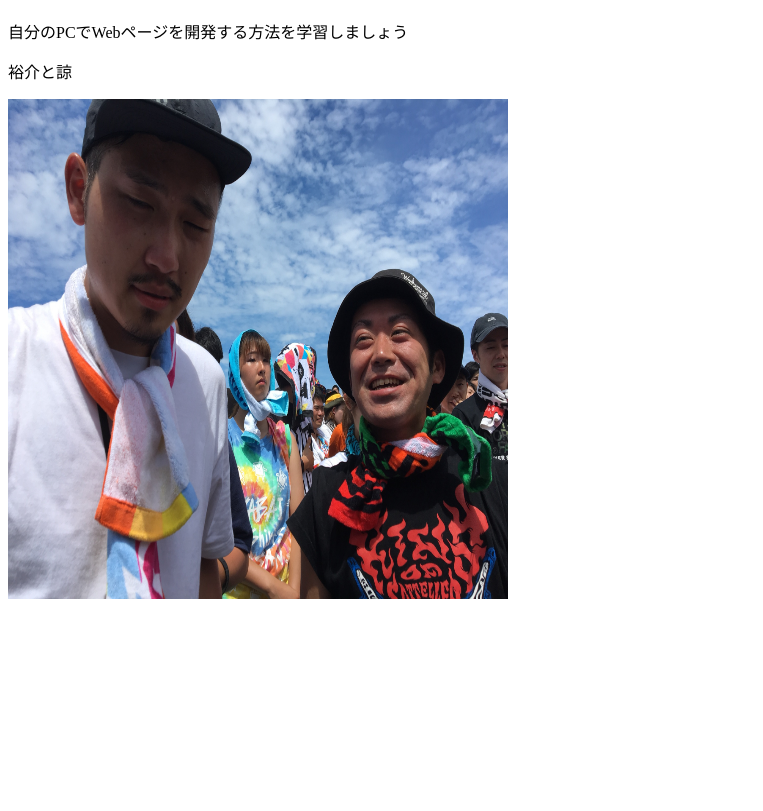
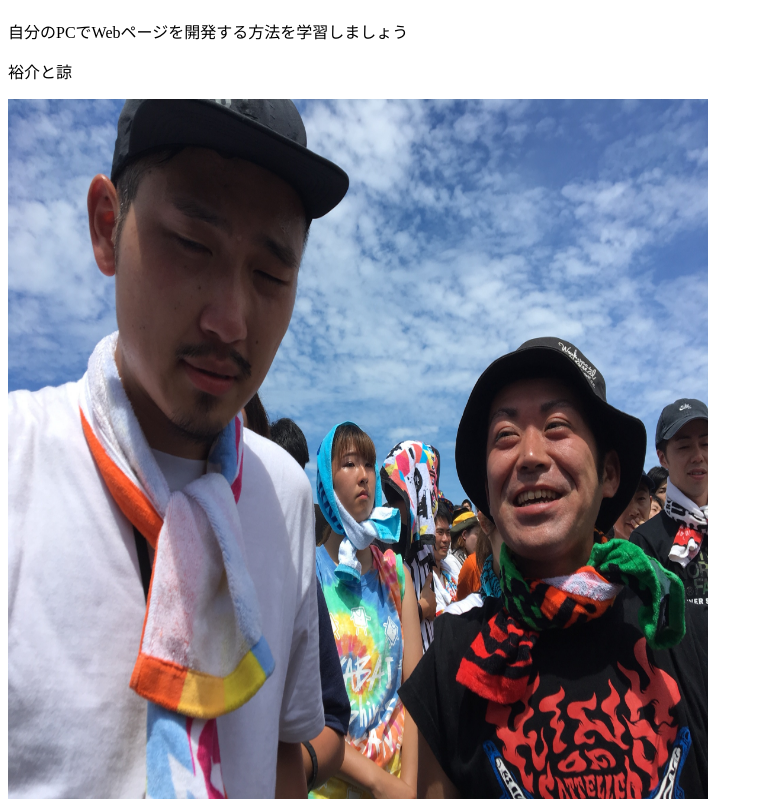
Before and after one commit to Mikey3313/fes, a plain HTML site: page index.html in a window 1280 px wide. Shown: the part 70-881 px from the top of the page, without its empty margins (0-763 px from the left). Before the commit the page ends 800 px from the top, so only its background shows below. Drawn offline with Linux system fonts and the light colour scheme.

Commit message:
Update index.html

```diff
--- a/index.html
+++ b/index.html
@@ -10,5 +10,5 @@
     <h1 class="title">HTML & CSS の開発環境を用意しよう！</h1>
     <p>自分のPCでWebページを開発する方法を学習しましょう</p>
     <p>裕介と諒</p>
-    <img src="fes.png" alt="fes" height="500" width="500">
+    <img src="fes.png" alt="fes" height="700" width="700">
   </body>
```
